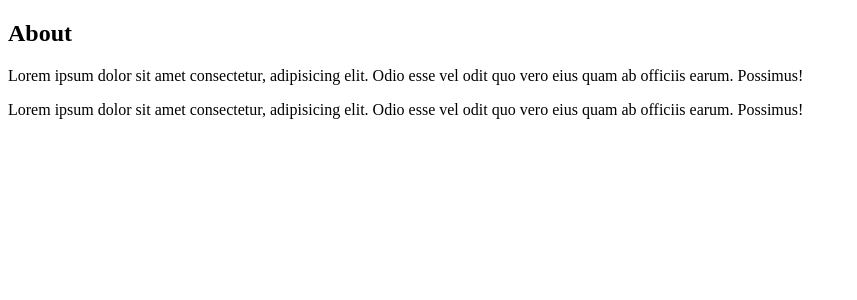
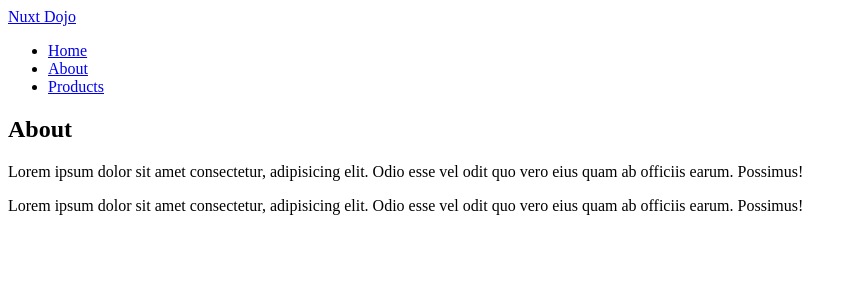
Before and after one commit to ksquaredcoding/nuxt-dojo, a Nuxt app: page /about in a window 1280 px wide. Shown: the top 300 px of the page, without its empty margins (0-857 px from the left). Built offline with nearby package versions, Linux system fonts and the light colour scheme.

Commit message:
finished lesson 5

```diff
--- a/pages/about.vue
+++ b/pages/about.vue
@@ -1,5 +1,21 @@
 <template>
   <div>
+    <header>
+      <nav>
+        <NuxtLink to="/">Nuxt Dojo</NuxtLink>
+        <ul>
+          <li>
+            <NuxtLink to="/">Home</NuxtLink>
+          </li>
+          <li>
+            <NuxtLink to="/about">About</NuxtLink>
+          </li>
+          <li>
+            <NuxtLink to="/products">Products</NuxtLink>
+          </li>
+        </ul>
+      </nav>
+    </header>
     <h2>About</h2>
     <p>Lorem ipsum dolor sit amet consectetur, adipisicing elit. Odio esse vel odit quo vero eius quam ab officiis
       earum. Possimus!</p>
--- a/pages/index.vue
+++ b/pages/index.vue
@@ -2,6 +2,7 @@
   <div>
     <header>
       <nav>
+        <NuxtLink to="/">Nuxt Dojo</NuxtLink>
         <ul>
           <li>
             <NuxtLink to="/">Home</NuxtLink>
```
